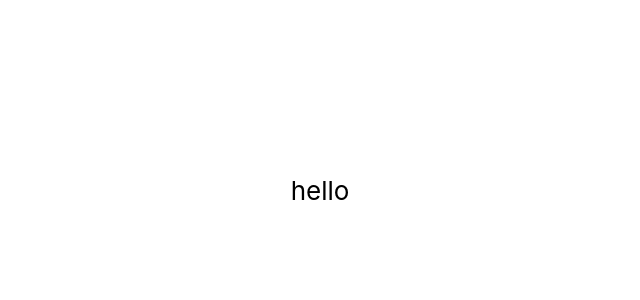
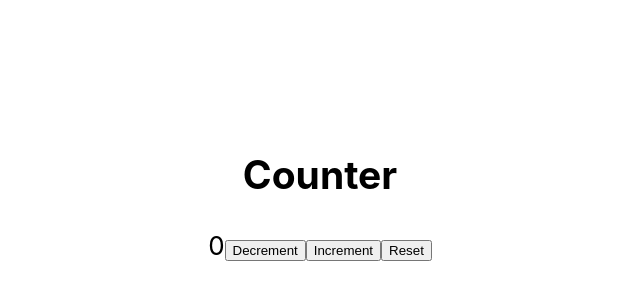
Before and after one commit to annawinther/payment-page-frontend, a React (Create React App) app in the folder paymentpage/: page / in a window 1280 px wide. Shown: the part 210-510 px from the top of the page, without its empty margins (320-960 px from the left). Built offline with nearby package versions, Linux system fonts and the light colour scheme.

Commit message:
Redux boilerplate set up and working

```diff
--- a/paymentpage/src/App.js
+++ b/paymentpage/src/App.js
@@ -1,7 +1,7 @@
 import React from 'react';
-import Login from './components/Login';
-import Signup from './components/Signup';
-import Navbar from './components/Navbar';
+// import Login from './components/Login';
+// import Signup from './components/Signup';
+// import Navbar from './components/Navbar';
 import './App.css';
 import Counter from './components/Counter';
 
--- a/paymentpage/src/components/Counter.js
+++ b/paymentpage/src/components/Counter.js
@@ -1,20 +1,62 @@
 import React from 'react';
 
 import { connect } from 'react-redux';
-import * as actionCreators from '../state/actionsCreators';
+// import { increment, decrement, reset} from '../state/actionsCreators';
 
-function Counter ({ count, increment, decrement, reset}) {
-    return (
-        <div>hello
-            {/* Count: {count}
-            <button onClick={increment}>Increment</button>
-            <button onClick={decrement}>Decrement</button>
-            <button onClick={reset}>Reset</button> */}
+class Counter extends React.Component {
+    increment = () => {
+      this.props.dispatch({ type: 'INCREMENT' });
+    }
+
+    decrement = () => {
+      this.props.dispatch({ type: 'DECREMENT' });
+    }
+
+    reset = () => {
+        this.props.dispatch({type: 'RESET' })
+    }
+
+    render() {
+      return (
+        <div>
+          <h2>Counter</h2>
+          <div>
+            {this.props.count}
+            <button onClick={this.decrement}>Decrement</button>
+            <button onClick={this.increment}>Increment</button>
+            <button onClick={this.reset}>Reset</button>
+          </div>
         </div>
-    )
+      )
+    }
+  }
+// function Counter ({ count, increment, decrement, reset}) {
+//     console.log(count)
+//     console.log('increment',increment)
+//     console.log('dec', decrement)
+//     console.log('res', reset)
+//     return (
+//         <div>hello
+//             Count: {count}
+//             <button onClick={increment}>Increment</button>
+//             <button onClick={decrement}>Decrement</button>
+//             <button onClick={reset}>Reset</button>
+//         </div>
+//     )
+// }
+
+
+const mapStateToProps = state => {
+    console.log(state);
+    return {
+        count: state.count,
+        // increment: state.countReducerincrement,
+        // decrement: state.decrement,
+        // reset: state.reset,
+    }
+
 }
-
 export default connect(
-    state => state,
-    actionCreators
+    mapStateToProps
+    // { increment, decrement, reset}
 )(Counter);
--- /dev/null
+++ b/paymentpage/src/state/combinered.js
@@ -0,0 +1,6 @@
+import { combineReducers } from 'redux';
+import { countReducer } from './reducers';
+
+export default combineReducers({
+    countReducer,
+});
--- a/paymentpage/src/state/reducers.js
+++ b/paymentpage/src/state/reducers.js
@@ -1,19 +1,57 @@
 import { INCREMENT, DECREMENT, RESET } from './actionTypes';
 
-const initalCount = 0;
+const initialState = {
+    count: 0
+  };
 
-function countReucer(count = initalCount, action) {
-    switch(action.type){
-        case INCREMENT:
-            return count + 1;
-        case DECREMENT:
-            return count - 1;
-        case RESET:
-            return 0;
-        default:
-            return count;
+// export function reducer(state = initialState, action){
+//     return state;
+// }
+
+export function reducer(state = initialState, action) {
+    console.log(action);
+    switch(action.type) {
+      case INCREMENT:
+        return {
+          count: state.count + 1
+        };
+      case DECREMENT:
+        return {
+          count: state.count - 1
+        };
+     case RESET:
+        return {
+            count: 0
+        }
+      default:
+        return state;
     }
+  }
 
-}
+// export const countReducer = (state = initialState, action) => {
+//     switch(action.type){
+//         case INCREMENT:
+//         // debugger;
+//             return {
+//                 count: state.count + 1
+//             };
+//         case DECREMENT:
+//         // debugger;
+//             return {
+//                 count: state.count - 1
+//             };
+//         case RESET:
+//         // debugger;
+//             return {
+//                 count: 0
+//             }
+//         default:
+//             return state;
+//     }
+// };
 
-export default countReucer;
+// export const reducer = () => {
+//     return {
+//       title: 'Hello world! I\'m in the Redux store!',
+//     }
+//   }
```
Also changed, not shown: paymentpage/src/index.js (+3 -4 lines), 1 other file (tests, documents, lock files or other folders).
